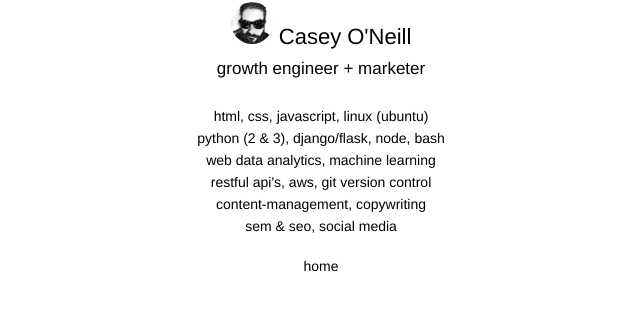
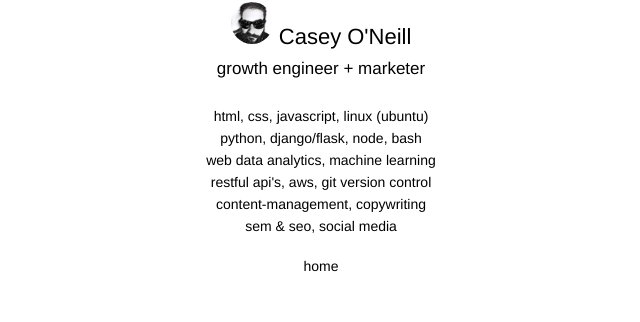
Before and after one commit to cponeill/cponeill, a Flask app: page /skills in a window 1280 px wide. Shown: the part 126-448 px from the top of the page, without its empty margins (319-959 px from the left). Run offline with Flask 2, Linux system fonts and the light colour scheme.

Commit message:
changing a small amount of copy

```diff
--- a/templates/skills.html
+++ b/templates/skills.html
@@ -35,7 +35,7 @@
     <h2>growth engineer + marketer </h2>
     <ul id="contact">
       <li><a href="/skills">html, css, javascript, linux (ubuntu)</a></li>
-      <li><a href="/skills">python (2 & 3), django/flask, node, bash</a></li>
+      <li><a href="/skills">python, django/flask, node, bash</a></li>
       <li><a href="/skills">web data analytics, machine learning</a></li>
       <li><a href="/skills">restful api's, aws, git version control</a></li>
       <li><a href="/skills">content-management, copywriting</a></li>
```
